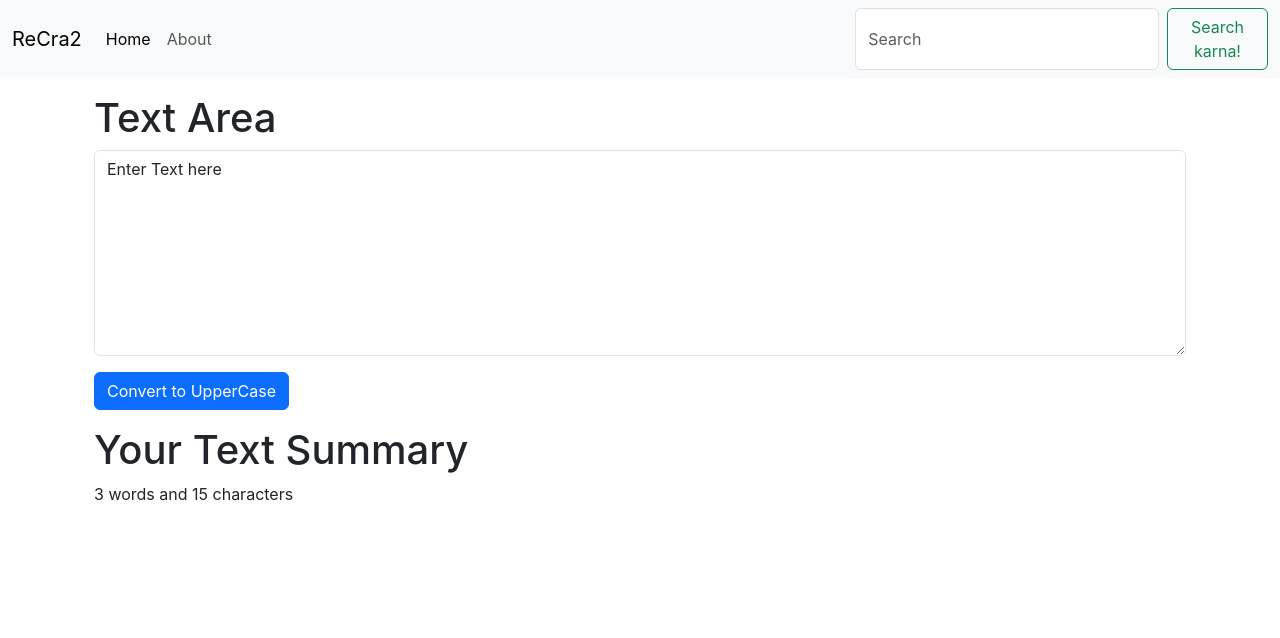
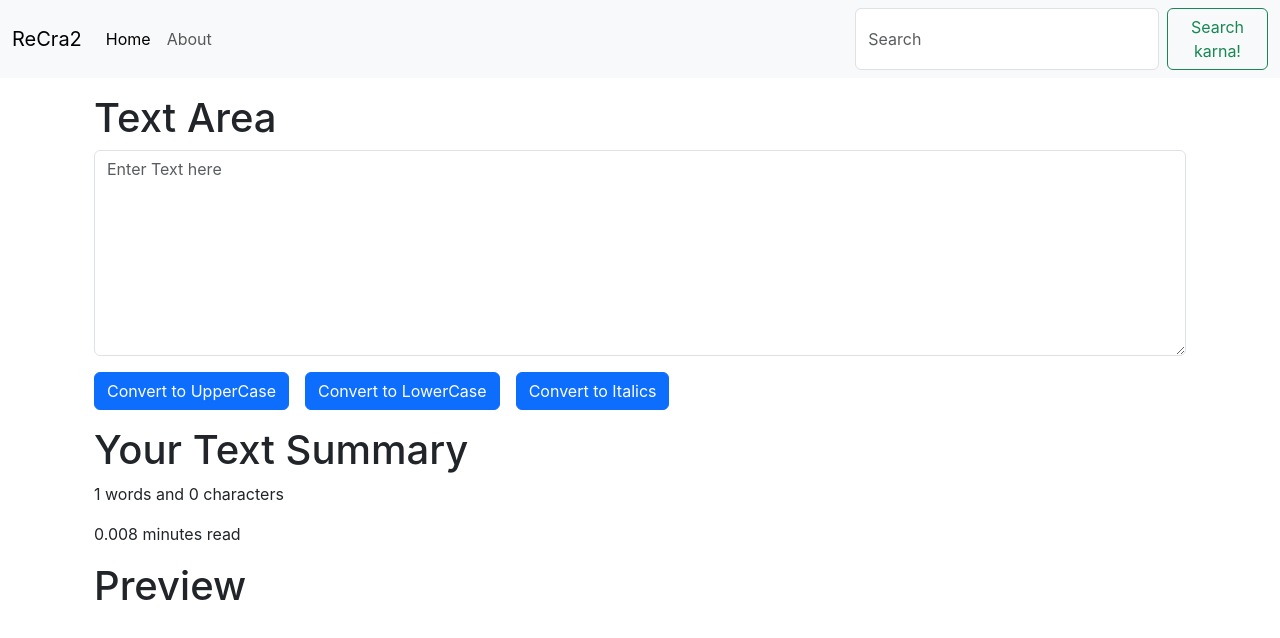
Before and after one commit to prathamesh-patil-5090/textutils, a React (Create React App) app: page / in a window 1280 px wide. Shown: the top 638 px of the page. Built offline with nearby package versions, Linux system fonts and the light colour scheme.

Commit message:
Added Italics and done till video no 9

```diff
--- a/src/components/TextForm.js
+++ b/src/components/TextForm.js
@@ -1,33 +1,72 @@
-import React,{useState} from 'react'
-import PropTypes from 'prop-types'
+import React, { useState } from 'react';
+import PropTypes from 'prop-types';
 
 export default function TextForm(props) {
-    const [text, setText] = useState('Enter Text here');
-    const handleUpClick = () =>{
-        let newText = text.toUpperCase();
-        setText(newText);
-    }
-    const handleOnChange = (event) =>{
-        setText(event.target.value);
-    }
+    const [rawText, setRawText] = useState('');
+    const [formattedText, setFormattedText] = useState('');
+
+    const handleUpClick = () => {
+        let newText = rawText.toUpperCase();
+        setRawText(newText);
+        setFormattedText(newText);
+    };
+
+    const handleLoClick = () => {
+        let newText = rawText.toLowerCase();
+        setRawText(newText);
+        setFormattedText(newText);
+    };
+
+    const handleItalicClick = () => {
+        setFormattedText(`<em>${rawText}</em>`);
+    };
+
+    const handleOnChange = (event) => {
+        let newText = event.target.value;
+        setRawText(newText);
+        setFormattedText(newText);
+    };
+
     return (
         <>
-            <div className='container'>
+            <div className="container">
                 <h1>{props.heading}</h1>
-                    <div className="mb-3">
-                        <textarea className="form-control" placeholder={text} value={text} onChange={handleOnChange} htmlFor="exampleInputText1" rows="8"/>
-                    </div>
-                    <button className="btn btn-primary" onClick={handleUpClick}>Convert to UpperCase</button>
+                <div className="mb-3">
+                    <textarea
+                        className="form-control"
+                        placeholder="Enter Text here"
+                        value={rawText}
+                        onChange={handleOnChange}
+                        id="exampleInputText1"
+                        rows="8"
+                    />
+                </div>
+                <button className="btn btn-primary" onClick={handleUpClick}>
+                    Convert to UpperCase
+                </button>
+                <button className="btn btn-primary mx-3" onClick={handleLoClick}>
+                    Convert to LowerCase
+                </button>
+                <button className="btn btn-primary" onClick={handleItalicClick}>
+                    Convert to Italics
+                </button>
             </div>
-            <div className='container my-3'>
+            <div className="container my-3">
                 <h1>Your Text Summary</h1>
-                <p>{text.split(" ").length} words and {text.length} characters</p>
+                <p>{rawText.trim().split(/\s+/).length} words and {rawText.length} characters</p>
+                <p>{0.008 * rawText.trim().split(/\s+/).length} minutes read</p>
+                <h1>Preview</h1>
+                {/* Render italicized text safely */}
+                <p dangerouslySetInnerHTML={{ __html: formattedText }} />
             </div>
-    </>
-  )
-}
-TextForm.propTypes = {heading: PropTypes.string
+        </>
+    );
 }
 
-TextForm.defaultProps = {heading: "Text Area"
-}
+TextForm.propTypes = {
+    heading: PropTypes.string,
+};
+
+TextForm.defaultProps = {
+    heading: 'Text Area',
+};
```
